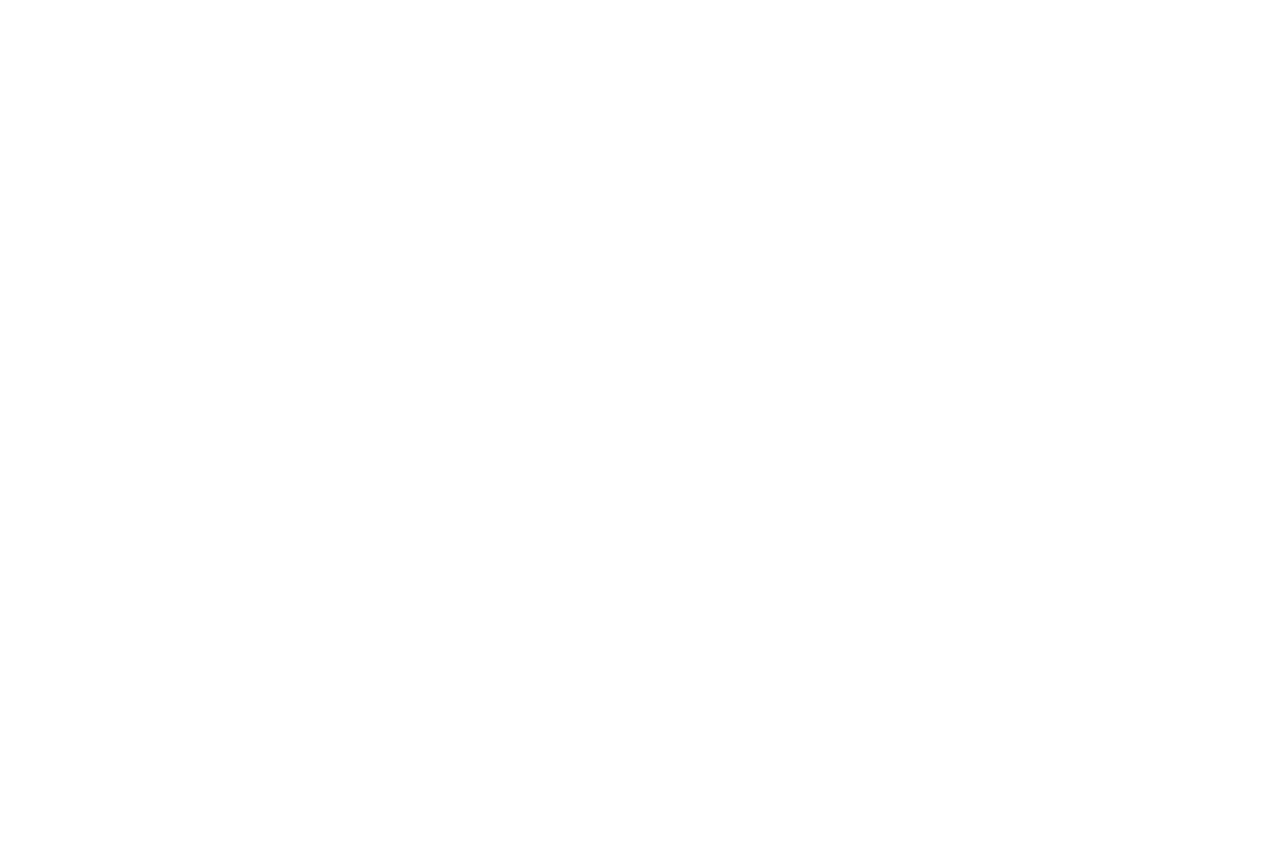
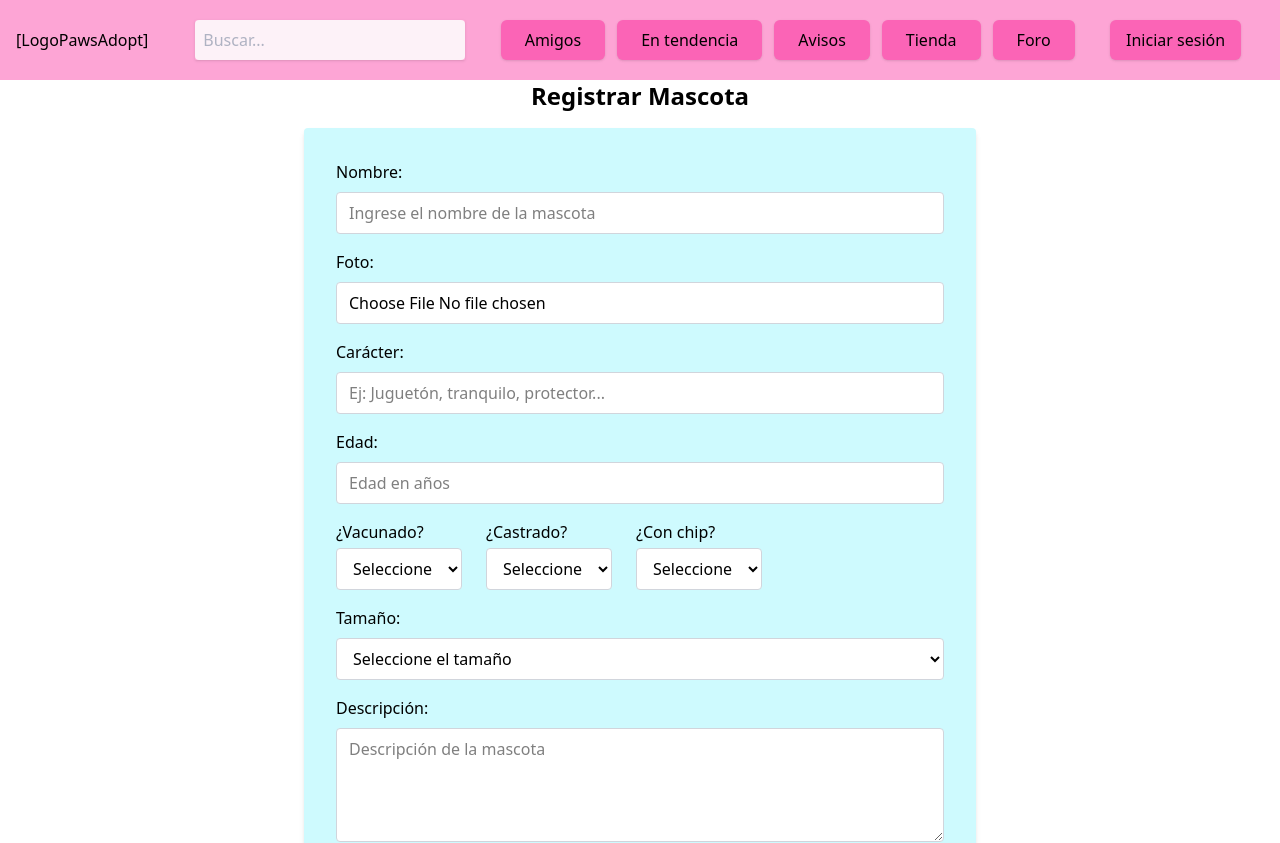
Before and after one commit to NatRoboc/PawsAdopt, a React (Vite) app: page /new_pet in a window 1280 px wide. Before the commit this address had no page. Shown: the top 843 px of the page. Before the commit the page ends 800 px from the top, so only its background shows below. Built offline with nearby package versions, Linux system fonts and the light colour scheme.

Commit message:
Visual Sprint2

```diff
--- a/src/App.jsx
+++ b/src/App.jsx
@@ -1,22 +1,24 @@
 import React from "react";
 import { BrowserRouter as Router, Routes, Route, Link } from "react-router-dom";
-import Inicio from './Inicio.jsx'
-import Login from './Login.jsx'
-import Register from './Register.jsx'
-import Profile from './Profile.jsx'
-import Avistamientos from './Avistamientos.jsx'
+import Inicio from "./Inicio.jsx";
+import Login from "./Login.jsx";
+import Register from "./Register.jsx";
+import Profile from "./Profile.jsx";
+import Avistamientos from "./Avistamientos.jsx";
+import NewPet from "./NewPet.jsx";
+import PetProfile from "./PetProfile.jsx";
 
 function App() {
   return (
     <Router>
       <Routes>
-
         <Route path="/" element={<Inicio />} />
         <Route path="/login" element={<Login />} />
-        <Route path="/register" element={<Register />}/>
+        <Route path="/register" element={<Register />} />
         <Route path="/profile" element={<Profile />} />
         <Route path="/mapa_avistamientos" element={<Avistamientos />} />
-
+        <Route path="/new_pet" element={<NewPet />} />
+        <Route path="/pet_profile" element={<PetProfile />} />
       </Routes>
     </Router>
   );
--- a/src/Funciones_Interfaz.jsx
+++ b/src/Funciones_Interfaz.jsx
@@ -1,31 +1,39 @@
-import { BrowserRouter as Router, Routes, Route, Link } from "react-router-dom"
+import { BrowserRouter as Router, Routes, Route, Link } from "react-router-dom";
 import Login from "./Login";
 import Register from "./Register";
 import Profile from "./Profile";
-import foto_perfil from "./assets/msn.png";
+import foto_perfil from "./assets/fotoPerfil.webp";
 import foto_mapa from "./assets/mapa.png";
+import TarjetaMascota from "./TarjetaMascota";
 
-const menuItems=[
-    {label:"Amigos"},
-    {label:"En tendencia"},
-    {label: "Avisos"},
-    {label: "Tienda"},
-    {label: "Foro"}
-]
+const menuItems = [
+  { label: "Amigos" },
+  { label: "En tendencia" },
+  { label: "Avisos" },
+  { label: "Tienda" },
+  { label: "Foro" },
+];
 
-function NavbarSuperior(){
-    return(
+function NavbarSuperior() {
+  return (
     <header className="grid grid-cols-[auto_auto_auto_auto] items-center gap-6 bg-pink-300 p-4 min-h-[4rem] md:min-h-[5rem] w-full fixed top-0 z-100">
       {/*Logo de PawsAdopt.*/}
       <div className="Logo">
-                <Link to="/" className="block"> [LogoPawsAdopt] </Link>
+        <Link to="/" className="block">
+          {" "}
+          [LogoPawsAdopt]{" "}
+        </Link>
       </div>
 
       {/*Casilla para buscar.*/}
       <div className="Buscador">
         <form>
           <div className="shadow-sm">
-                        <input type="search" placeholder="Buscar..." className="md:text-slate-500 w-full p-2 rounded bg-pink-50"></input>
+            <input
+              type="search"
+              placeholder="Buscar..."
+              className="md:text-slate-500 w-full p-2 rounded bg-pink-50"
+            ></input>
           </div>
         </form>
       </div>
@@ -34,49 +42,95 @@ function NavbarSuperior(){
       <div className="MenuNavbar">
         {/*Flex space-x-3 hace que cada item de la lista tenga una distancia horizontal entre sí de 3.*/}
         <ul className="flex flex-row justify-center space-x-3">
-                    {
-                        menuItems.map((item, index) => {
+          {menuItems.map((item, index) => {
             return (
-                                <li key={index} className="inline-block px-6 py-2 bg-pink-400 hover:bg-pink-200 rounded-md duration-300 cursor-pointer shadow-sm">
+              <li
+                key={index}
+                className="inline-block px-6 py-2 bg-pink-400 hover:bg-pink-200 rounded-md duration-300 cursor-pointer shadow-sm"
+              >
                 <p>{item.label}</p>
               </li>
-                            )
-                        })
-                    }
+            );
+          })}
         </ul>
       </div>
 
       <div className="BotonSesion">
-                <div className= "inline-block p-4 py-2 bg-pink-400 hover:bg-pink-200 rounded-md duration-300 cursor-default shadow-sm">
-                    <Link to="/login" className="">Iniciar sesión</Link>
+        <div className="inline-block p-4 py-2 bg-pink-400 hover:bg-pink-200 rounded-md duration-300 cursor-default shadow-sm">
+          <Link to="/login" className="">
+            Iniciar sesión
+          </Link>
         </div>
       </div>
-
     </header>
   );
 }
 
-function ContenedorPrincipal(){
-    return(
+function ContenedorPrincipal() {
+  return (
     <div className="h-full p-4 w-full">
       <div>
         <h1 className="text-2xl font-bold">¡Bienvenido a PawsAdopt!</h1>
       </div>
-            <div className="mt-2">Explora adopciones, foros y más.</div>
+      <div className="mt-2 mb-4">Explora adopciones, foros y más.</div>
+      <div className="grid grid-cols-1 md:grid-cols-3 gap-6">
+        <Link to="/pet_profile">
+          <TarjetaMascota
+            foto="https://placecats.com/300/200"
+            nombre="Pancho"
+            descripcion="Gato juguetón y cariñoso, busca un hogar."
+          />
+        </Link>
+        <Link to="/pet_profile">
+          <TarjetaMascota
+            foto="https://placecats.com/300/200"
+            nombre="Pancho"
+            descripcion="Gato juguetón y cariñoso, busca un hogar."
+          />
+        </Link>
+        <Link to="/pet_profile">
+          <TarjetaMascota
+            foto="https://placecats.com/300/200"
+            nombre="Pancho"
+            descripcion="Gato juguetón y cariñoso, busca un hogar."
+          />
+        </Link>
+        <Link to="/pet_profile">
+          <TarjetaMascota
+            foto="https://placedog.net/500/280"
+            nombre="Max"
+            descripcion="Perro timido y cariñoso, busca un hogar."
+          />
+        </Link>
+        <Link to="/pet_profile">
+          <TarjetaMascota
+            foto="https://placedog.net/500/280"
+            nombre="Max"
+            descripcion="Perro timido y cariñoso, busca un hogar."
+          />
+        </Link>
+        <Link to="/pet_profile">
+          <TarjetaMascota
+            foto="https://placedog.net/500/280"
+            nombre="Max"
+            descripcion="Perro timido y cariñoso, busca un hogar."
+          />
+        </Link>
+      </div>
     </div>
   );
 }
 
-const menuCategorias=[
-    {label:"Perros en adopción"},
-    {label:"Gatos en adopción"},
-    {label: "Usuarios populares"},
-    {label: "Tenencia responsable"},
-    {label: "Fundaciones registradas"}
-]
+const menuCategorias = [
+  { label: "Perros en adopción" },
+  { label: "Gatos en adopción" },
+  { label: "Usuarios populares" },
+  { label: "Tenencia responsable" },
+  { label: "Fundaciones registradas" },
+];
 
-function SidebarIzquierda(){
-    return(
+function SidebarIzquierda() {
+  return (
     <nav className="grid grid-rows-[10%_auto] h-full p-4 w-full bg-sky-100">
       <div className="flex justify-center items-center row-start-1 row-end-2 col-span-full mb-4">
         <h1 className="text-2xl text-black font-bold px-4 py-6">Categorías</h1>
@@ -84,33 +138,36 @@ function SidebarIzquierda(){
 
       <div className="flex justify-center row-start-2 row-end-3 col-span-full mb-4">
         <ul>
-                    {
-                        menuCategorias.map((item, index)=> {
-                            return(
-                                <li key={index} className="block items-center px-6 py-2 text-lg hover:bg-sky-200 rounded duration-300 cursor-pointer shadow-sm">
+          {menuCategorias.map((item, index) => {
+            return (
+              <li
+                key={index}
+                className="block items-center px-6 py-2 text-lg hover:bg-sky-200 rounded duration-300 cursor-pointer shadow-sm"
+              >
                 <p>{item.label}</p>
               </li>
             );
-                        })
-                    }
+          })}
         </ul>
       </div>
     </nav>
   );
 }
 
-const menuUsuario=[
-    {label:"Notificaciones"},
-    {label:"Amigos"},
-    {label:"Buzón"}
-]
+const menuUsuario = [
+  { label: "Notificaciones" },
+  { label: "Amigos" },
+  { label: "Buzón" },
+  { label: "Publicar Mascota" },
+];
 
-function SidebarDerecha(){
-    return(
+function SidebarDerecha() {
+  return (
     <nav className="grid grid-rows-[9%_auto_auto_auto_auto] p-4 h-full bg-sky-100 w-full">
-
       <div className="flex justify-center items-center row-start-1 row-end-2 col-span-full mb-4 px-3 py-2 bg-pink-400 hover:bg-pink-200 rounded-md duration-300 cursor-pointer shadow-sm">
-                <Link to="/profile" className="block text-xl">Perfil</Link>
+        <Link to="/profile" className="block text-xl">
+          Perfil
+        </Link>
       </div>
 
       <div className="justify-self-center self-center row-start-2 row-end-3 col-span-full w-24 h-24 rounded overflow-hidden border-2">
@@ -119,15 +176,22 @@ function SidebarDerecha(){
 
       <div className="row-start-3 row-end-4 col-span-full">
         <ul>
-                    {
-                        menuUsuario.map((item, index)=> {
-                            return(
-                                <li key={index} className="block items-center gap-6 px-6 py-2 text-lg hover:bg-sky-200 rounded duration-300 cursor-pointer shadow-sm">
+          {menuUsuario.map((item, index) => {
+            return (
+              <li
+                key={index}
+                className="block items-center gap-6 px-6 py-2 text-lg hover:bg-sky-200 rounded duration-300 cursor-pointer shadow-sm"
+              >
+                {item.label === "Publicar Mascota" ? (
+                  <Link to="/new_pet" className="block">
+                    {item.label}
+                  </Link>
+                ) : (
                   <p>{item.label}</p>
+                )}
               </li>
             );
-                        })
-                    }
+          })}
         </ul>
       </div>
 
@@ -137,26 +201,23 @@ function SidebarDerecha(){
           <Link to="/mapa_avistamientos" className="">
             <img src={foto_mapa}></img>
           </Link>
-
         </div>
       </div>
-
     </nav>
   );
 }
 
-
-const menuFooter=[
-    {label:"Tus datos"},
-    {label:"Políticas"},
-    {label:"Misión"},
-    {label:"Empleo"},
-    {label:"FAQ"},
-    {label:"Accesibilidad"},
-    {label:"Ayuda"}
-]
-function Footer(){
-    return(
+const menuFooter = [
+  { label: "Tus datos" },
+  { label: "Políticas" },
+  { label: "Misión" },
+  { label: "Empleo" },
+  { label: "FAQ" },
+  { label: "Accesibilidad" },
+  { label: "Ayuda" },
+];
+function Footer() {
+  return (
     <footer className="grid grid-cols-[200px_auto] items-center gap-6 bg-pink-300 p-4 min-h-[2rem] md:min-h-[3.5rem] 100dvh">
       <div className="inline-block items-center px-3 py-2 bg-pink-400 hover:bg-pink-200 rounded-md duration-300 cursor-pointer shadow-sm">
         <p>Acerca de...</p>
@@ -164,15 +225,16 @@ function Footer(){
 
       <div className="flex flex-row justify-center">
         <ul className="flex justify-center items-center gap-3">
-                    {
-                        menuFooter.map((item, index)=> {
-                            return(
-                                <li key={index} className="p-4 px-3 py-2 bg-pink-400 hover:bg-pink-200 rounded-md duration-300 cursor-pointer shadow-sm">
+          {menuFooter.map((item, index) => {
+            return (
+              <li
+                key={index}
+                className="p-4 px-3 py-2 bg-pink-400 hover:bg-pink-200 rounded-md duration-300 cursor-pointer shadow-sm"
+              >
                 <p>{item.label}</p>
               </li>
-                            )
-                        })
-                    }
+            );
+          })}
         </ul>
       </div>
     </footer>
@@ -181,6 +243,6 @@ function Footer(){
 
 export { NavbarSuperior };
 export { ContenedorPrincipal };
-export {SidebarIzquierda};
-export {SidebarDerecha};
-export {Footer};
+export { SidebarIzquierda };
+export { SidebarDerecha };
+export { Footer };
--- /dev/null
+++ b/src/NewPet.jsx
@@ -0,0 +1,111 @@
+import React from "react";
+import { NavbarSuperior, Footer } from "./Funciones_Interfaz.jsx";
+
+function NewPet() {
+  return (
+    <div>
+      <header>
+        <NavbarSuperior />
+      </header>
+      <main className="pt-[4rem] md:pt-[5rem]">
+        <div className="flex flex-col items-center justify-center min-h-screen">
+          <h1 className="text-2xl font-bold mb-4">Registrar Mascota</h1>
+          {/* Formulario */}
+          <form className="bg-cyan-100 p-8 rounded shadow-md w-full max-w-2xl">
+            <div className="mb-4">
+              <label className="block font-medium mb-2">Nombre:</label>
+              <input
+                type="text"
+                placeholder="Ingrese el nombre de la mascota"
+                className="w-full px-3 py-2 border border-gray-300 rounded focus:outline-none focus:ring focus:ring-pink-300 bg-white"
+              />
+            </div>
+            <div className="mb-4">
+              <label className="block font-medium mb-2">Foto:</label>
+              <input
+                type="file"
+                accept="image/*"
+                className="w-full px-3 py-2 border border-gray-300 rounded bg-white"
+              />
+            </div>
+            <div className="mb-4">
+              <label className="block font-medium mb-2">Carácter:</label>
+              <input
+                type="text"
+                placeholder="Ej: Juguetón, tranquilo, protector..."
+                className="w-full px-3 py-2 border border-gray-300 rounded focus:outline-none focus:ring focus:ring-pink-300 bg-white"
+              />
+            </div>
+            {/* Edad */}
+            <div className="mb-4">
+              <label className="block font-medium mb-2">Edad:</label>
+              <input
+                type="number"
+                min="0"
+                placeholder="Edad en años"
+                className="w-full px-3 py-2 border border-gray-300 rounded focus:outline-none focus:ring focus:ring-pink-300 bg-white"
+              />
+            </div>
+            {/* Vacunado, Castrado y Con chip */}
+            <div className="mb-4 flex flex-wrap gap-6">
+              <div>
+                <label className="block font-medium mb-1">¿Vacunado?</label>
+                <select className="w-full px-3 py-2 border border-gray-300 rounded bg-white">
+                  <option value="">Seleccione</option>
+                  <option value="si">Sí</option>
+                  <option value="no">No</option>
+                </select>
+              </div>
+              <div>
+                <label className="block font-medium mb-1">¿Castrado?</label>
+                <select className="w-full px-3 py-2 border border-gray-300 rounded bg-white">
+                  <option value="">Seleccione</option>
+                  <option value="si">Sí</option>
+                  <option value="no">No</option>
+                </select>
+              </div>
+              <div>
+                <label className="block font-medium mb-1">¿Con chip?</label>
+                <select className="w-full px-3 py-2 border border-gray-300 rounded bg-white">
+                  <option value="">Seleccione</option>
+                  <option value="si">Sí</option>
+                  <option value="no">No</option>
+                </select>
+              </div>
+            </div>
+            <div className="mb-4">
+              <label className="block font-medium mb-2">Tamaño:</label>
+              <select className="w-full px-3 py-2 border border-gray-300 rounded bg-white">
+                <option value="">Seleccione el tamaño</option>
+                <option value="pequeño">Pequeño</option>
+                <option value="mediano">Mediano</option>
+                <option value="grande">Grande</option>
+              </select>
+            </div>
+            {/* Descripción */}
+            <div className="mb-4">
+              <label className="block font-medium mb-2">Descripción:</label>
+              <textarea
+                placeholder="Descripción de la mascota"
+                className="w-full px-3 py-2 border border-gray-300 rounded focus:outline-none focus:ring focus:ring-pink-300 bg-white"
+                rows={4}
+              ></textarea>
+            </div>
+            <button
+              type="submit"
+              className="w-full bg-orange-300 text-white py-2 px-4 rounded hover:bg-orange-400 transition"
+            >
+              Registrar Mascota
+            </button>
+          </form>
+        </div>
+
+        <footer>
+          <Footer />
+        </footer>
+      </main>
+    </div>
+  );
+}
+
+export default NewPet;
--- /dev/null
+++ b/src/PetProfile.jsx
@@ -0,0 +1,60 @@
+import React from "react";
+import { NavbarSuperior, Footer } from "./Funciones_Interfaz.jsx";
+
+function PetProfile() {
+  return (
+    <div>
+      <header>
+        <NavbarSuperior />
+      </header>
+      <main className="pt-[4rem] md:pt-[5rem]">
+        <div className="flex flex-col items-center justify-start min-h-screen">
+          {/* Imagen centrada arriba */}
+          <img
+            src={"https://placedog.net/500/280"}
+            alt="Mascota"
+            className="w-60 h-60 rounded-full object-cover border-4 border-pink-200 shadow-md mt-8"
+          />
+          {/* Texto después de la imagen */}
+          <div className="mt-6 text-center">
+            <label className="font-bold">Nombre: </label>
+            <label>Max</label>
+          </div>
+          <div className="mt-3 text-center">
+            <label className="font-bold">Carácter: </label>
+            <label>Timido y Cariñoso</label>
+          </div>
+          <div className="mt-3 text-center">
+            <label className="font-bold">Edad: </label>
+            <label>2 años</label>
+          </div>
+          <div className="mt-3 text-center">
+            <label className="font-bold">¿Vacunado? </label>
+            <label>Si</label>
+          </div>
+          <div className="mt-3 text-center">
+            <label className="font-bold">¿Castrado? </label>
+            <label>No</label>
+          </div>
+          <div className="mt-3 text-center">
+            <label className="font-bold">¿Tiene Chip? </label>
+            <label>No</label>
+          </div>
+          <div className="mt-3 text-center">
+            <label className="font-bold">Tamaño: </label>
+            <label>Grande</label>
+            <div className="mt-3 text-center">
+              <label className="font-bold">Descripción: </label>
+              <label>
+                Perro timido y cariñoso, busca un hogar. Hablarme por WhatsApp
+                +56 912345678
+              </label>
+            </div>
+          </div>
+        </div>
+      </main>
+    </div>
+  );
+}
+
+export default PetProfile;
--- /dev/null
+++ b/src/TarjetaMascota.jsx
@@ -0,0 +1,17 @@
+import React from "react";
+
+function TarjetaMascota({ foto, nombre, descripcion }) {
+  return (
+    <div className="bg-white rounded-lg shadow-md p-4 w-72 flex flex-col items-center">
+      <img
+        src={foto}
+        alt={nombre}
+        className="w-32 h-32 object-cover rounded-full mb-4 border-2 border-pink-200"
+      />
+      <h3 className="text-lg font-bold mb-2">{nombre}</h3>
+      <p className="text-gray-700 text-center">{descripcion}</p>
+    </div>
+  );
+}
+
+export default TarjetaMascota;
```
Also changed, not shown: src/Profile.jsx (+6 -4 lines). Lines whose indentation alone changed are shown as unchanged.
